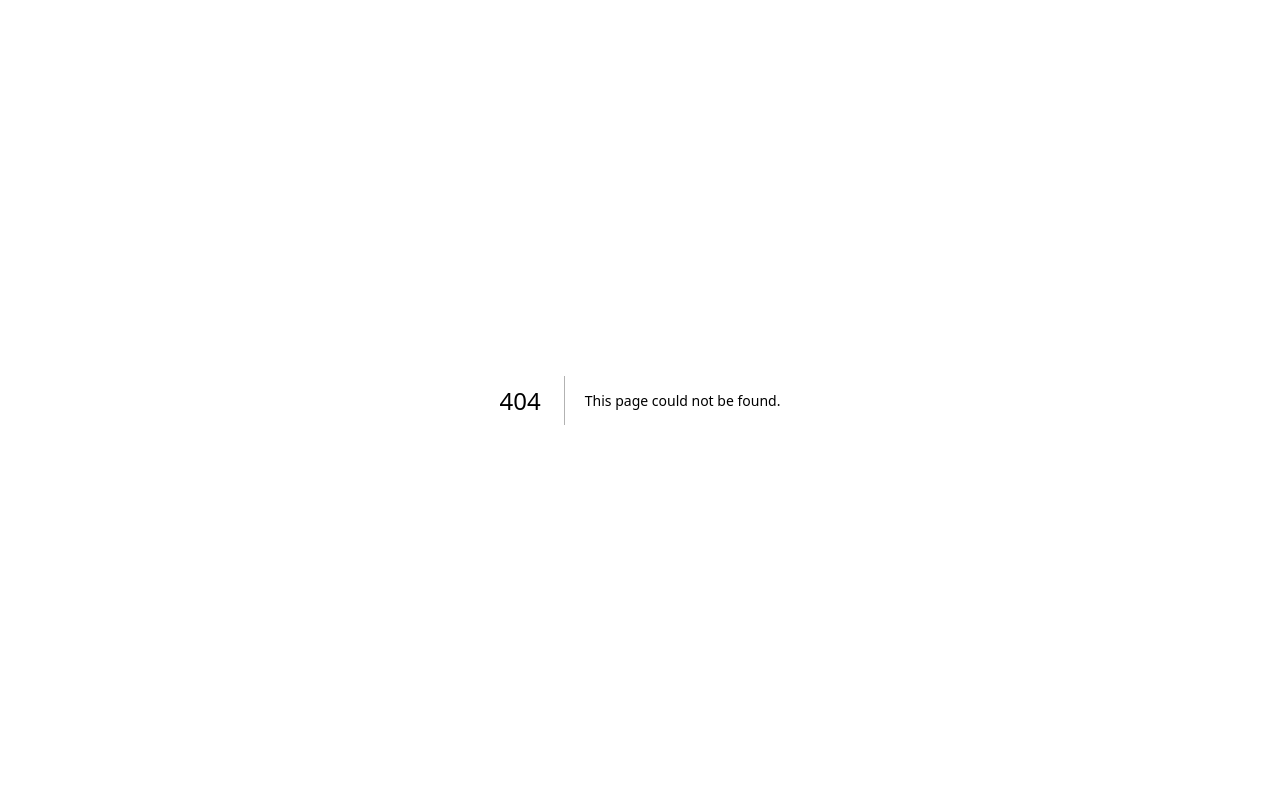
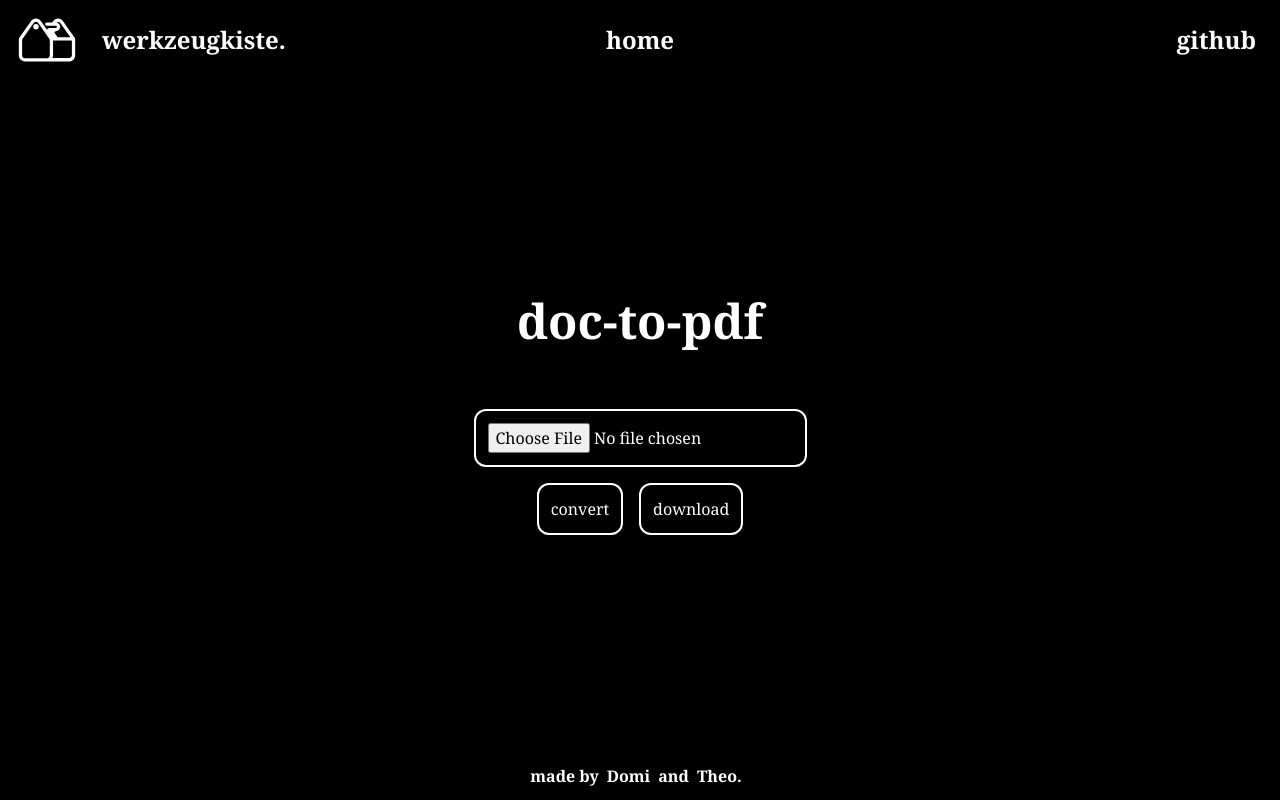
Before and after one commit to theoleuthardt/werkzeugkiste, a Next.js app: page /doc-to-pdf in a window 1280 px wide. Before the commit this address had no page. Built offline with nearby package versions, Linux system fonts and the light colour scheme.

Commit message:
feat: convert docs to pdf logic with api endpoint and dockerfile dependency

```diff
--- /dev/null
+++ b/src/app/api/libre-convert/route.ts
@@ -0,0 +1,43 @@
+"use strict";
+import libre from "libreoffice-convert";
+import { promisify } from "util";
+import { NextRequest, NextResponse } from "next/server";
+
+const libreConvertAsync = promisify(libre.convert);
+
+export async function POST(request: NextRequest) {
+  if (request.method !== "POST") {
+    return NextResponse.json({ error: "Method not allowed" }, { status: 405 });
+  }
+
+  try {
+    const formData = await request.formData();
+    const file = formData.get("file") as Blob;
+
+    if (!file) {
+      return NextResponse.json({ error: "No file uploaded!" }, { status: 400 });
+    }
+
+    const arrayBuffer = await file.arrayBuffer();
+    const fileBuffer = Buffer.from(arrayBuffer);
+    const pdfBuffer = await libreConvertAsync(
+      fileBuffer,
+      ".pdf",
+      "writer_pdf_Export",
+    );
+
+    return new Response(pdfBuffer, {
+      status: 200,
+      headers: {
+        "Content-Type": "application/pdf",
+        "Content-Disposition": "attachment; filename=converted.pdf",
+      },
+    });
+  } catch (error: unknown) {
+    console.error("Convert error: ", error);
+    return NextResponse.json(
+      { error: "Error while converting!" },
+      { status: 500 },
+    );
+  }
+}
--- a/src/app/file-to-pdf/layout.tsx
+++ b/src/app/doc-to-pdf/layout.tsx
@@ -1,8 +1,8 @@
 import type { Metadata } from "next";
 
 export const metadata: Metadata = {
-  title: "file-to-pdf",
-  description: "Converter for files to pdf format!",
+  title: "doc-to-pdf",
+  description: "Converter for documents to pdf format!",
 };
 
 export default function RootLayout({
--- /dev/null
+++ b/src/app/doc-to-pdf/page.tsx
@@ -0,0 +1,76 @@
+"use client";
+
+import React, { useEffect, useState } from "react";
+import Navbar from "../../components/Navbar";
+import Footer from "../../components/Footer";
+import Button from "@/components/Button";
+import Link from "next/link";
+
+export default function Home() {
+  const [file, setFile] = useState<File | null>(null);
+  const [downloadUrl, setDownloadUrl] = useState<string>("");
+  const [showDownload, setShowDownload] = useState(false);
+
+  const handleFileChange = (event: React.ChangeEvent<HTMLInputElement>) => {
+    if (event.target.files && event.target.files.length > 0) {
+      setFile(event.target.files[0]);
+    }
+  };
+
+  const convertToPdf = async () => {
+    if (!file) {
+      alert("No file selected");
+      return;
+    }
+
+    const formData = new FormData();
+    formData.append("file", file);
+
+    try {
+      const response = await fetch("/api/libre-convert", {
+        method: "POST",
+        body: formData,
+      });
+
+      if (!response.ok) {
+        return new Error(`Error: ${response.statusText}`);
+      }
+
+      const blob = await response.blob();
+      const url = window.URL.createObjectURL(blob);
+      setDownloadUrl(url);
+      setShowDownload(true);
+    } catch (error) {
+      console.error("Error while converting:", error);
+      alert("Error while converting");
+    }
+  };
+
+  useEffect(() => {
+    if (file) {
+      console.log(file);
+    }
+  }, [file]);
+
+  return (
+    <div className="h-screen w-screen bg-black text-white font-noto flex flex-col items-center">
+      <Navbar renderHomeLink={true} />
+      <div className="w-screen h-screen flex flex-col items-center justify-center">
+        <h2 className="text-5xl font-bold text-white mb-16">doc-to-pdf</h2>
+        <input
+          type="file"
+          className="border-2 border-white p-3 rounded-xl text-center text-white"
+          id="documentUpload"
+          onChange={handleFileChange}
+        />
+        <div className={"flex flex-row items-center gap-4 mt-4"}>
+          <Button content="convert" onClick={convertToPdf} />
+          <Link id="downloadPDF" href={downloadUrl}>
+            <Button content="download" visible={showDownload} />
+          </Link>
+        </div>
+      </div>
+      <Footer />
+    </div>
+  );
+}
--- a/src/app/file-to-pdf/page.tsx
+++ /dev/null
@@ -1,17 +0,0 @@
-import Navbar from "../../components/Navbar";
-import Footer from "../../components/Footer";
-import Button from "@/components/Button";
-
-export default function Home() {
-  return (
-    <div className="h-screen w-screen bg-black text-white font-noto flex flex-col items-center">
-      <Navbar renderHomeLink={true} />
-      <div className="w-screen h-screen flex flex-col items-center justify-center">
-        <h2 className="text-5xl font-bold text-white mb-16">file-to-pdf</h2>
-        <input type="file" className="bg-gray-800 text-white p-2 rounded-lg" />
-        <Button content="convert" className="text-" />
-      </div>
-      <Footer />
-    </div>
-  );
-}
--- a/src/constants/index.ts
+++ b/src/constants/index.ts
@@ -1,7 +1,7 @@
 export const toolLinks = [
   {
-    title: "file-to-pdf",
-    link: "/file-to-pdf",
+    title: "doc-to-pdf",
+    link: "/doc-to-pdf",
   },
   {
     title: "img-to-png",
```
Also changed, not shown: 1 other file (tests, documents, lock files or other folders).
